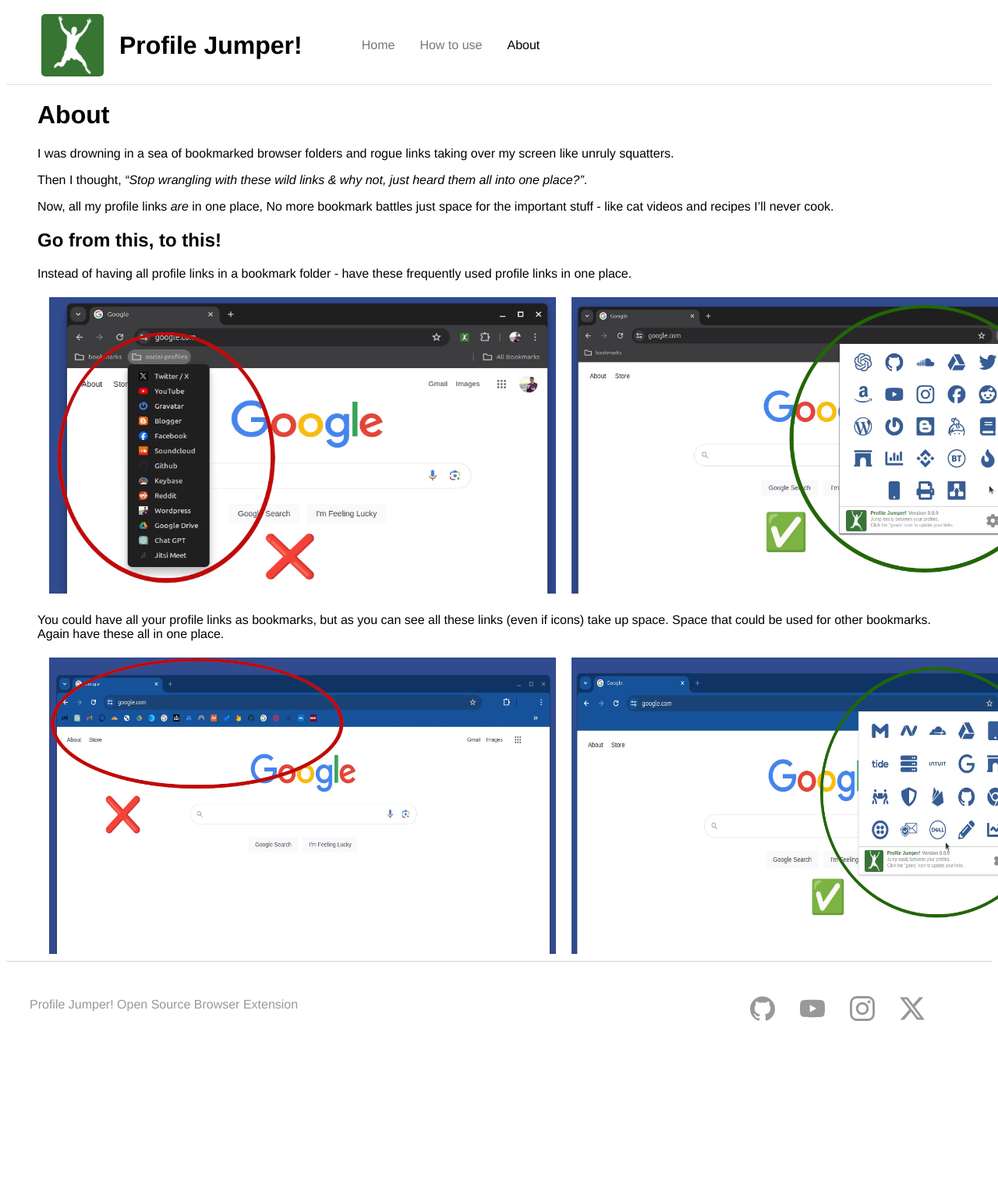
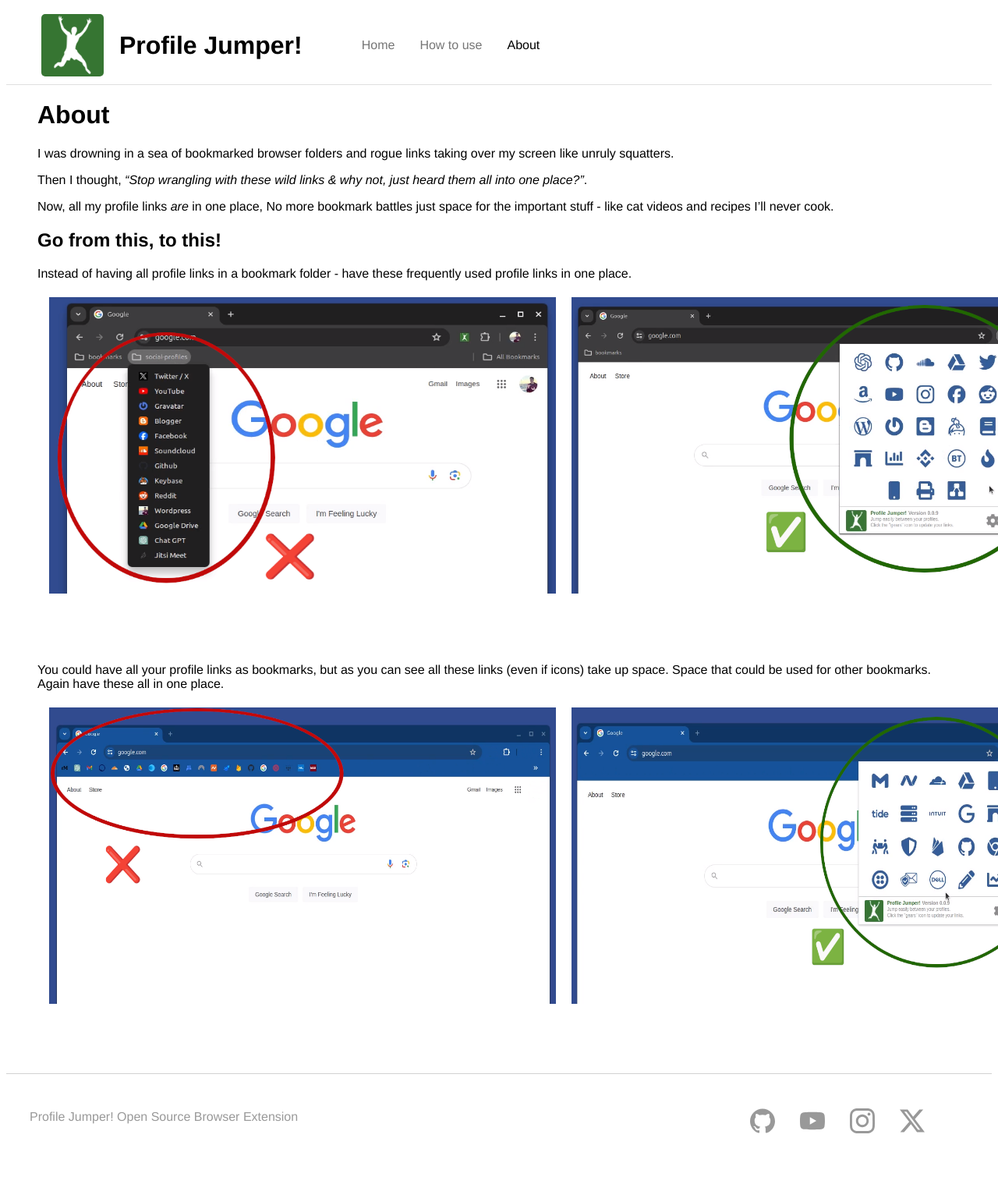
Before and after one commit to mrupgradable/profile-jumper.github.io, a Jekyll site: the page built from about.md, in a window 1280 px wide. Shown: the whole page at 78% size. Built offline with Jekyll 4.4.1, drawn with Linux system fonts in a browser that asks for light colours; before the commit the page ends 1365 px from its top, so only the background shows below that.

Commit message:
added spacing in comapring

```diff
--- a/_sass/about.scss
+++ b/_sass/about.scss
@@ -1,6 +1,7 @@
 .before-and-after {
   padding: 5px;
   display: flex;
+  margin-bottom: 80px;
 }
 
 .before-and-after img {
```
